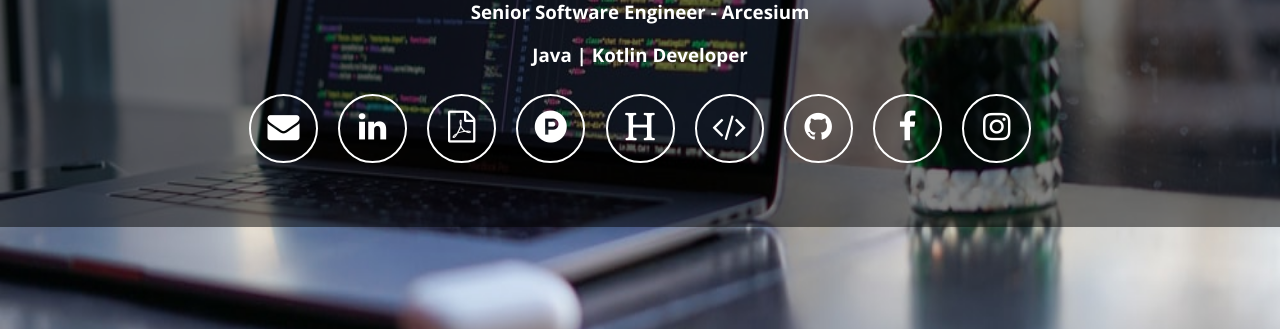
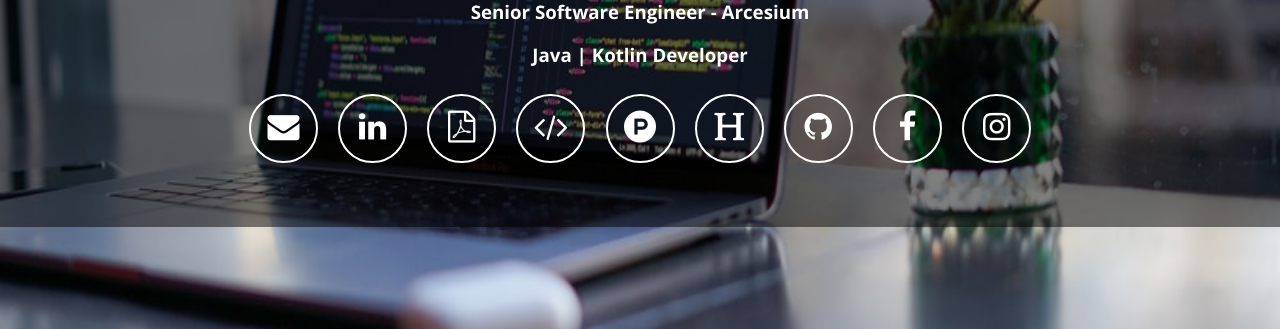
Before and after one commit to Kboke1/kboke1.github.io, a Jekyll site: the page built from index.html, in a window 1280 px wide. Shown: the part 422-751 px from the top of the page. Built offline with Jekyll 4.4.1, drawn with Linux system fonts in a browser that asks for light colours; nearby versions of some CDN libraries.

Commit message:
Update index.html
Reordered list

```diff
--- a/index.html
+++ b/index.html
@@ -45,6 +45,10 @@ permalink: /
                     <li><div class="tooltip"><a class="fa fa-2x fa-file-pdf-o" href="{{ site.resume_url }}"><span class="description">Resume</span></a><span class="tooltiptext">Resume</span></div></li>
                     {% endif %}
 
+                    {% if site.leetcode_username %}
+                    <li><div class="tooltip"><a class="fa fa-2x fa-code" href="https://leetcode.com/{{ site.leetcode_username }}"><span class="description">LeetCode</span></a><span class="tooltiptext">LeetCode</span></div></li>
+                    {% endif %}
+
                     {% if site.pluralsight_username %}
                     <li><div class="tooltip"><a class="fa fa-2x fa-product-hunt" href="https://app.pluralsight.com/profile/{{ site.pluralsight_username }}"><span class="description">PluralSight</span></a><span class="tooltiptext">PluralSight</span></div></li>
                     {% endif %}
@@ -52,11 +56,6 @@ permalink: /
                     {% if site.hackerrank_username %}
                     <li><div class="tooltip"><a class="fa fa-2x fa-header" href="https://hackerrank.com/{{ site.hackerrank_username }}"><span class="description">HackerRank</span></a><span class="tooltiptext">HackerRank</span></div></li>
                     {% endif %}
-
-                    {% if site.leetcode_username %}
-                    <li><div class="tooltip"><a class="fa fa-2x fa-code" href="https://leetcode.com/{{ site.leetcode_username }}"><span class="description">LeetCode</span></a><span class="tooltiptext">LeetCode</span></div></li>
-                    {% endif %}
-
 
                     {% if site.github_username %}
                     <li><div class="tooltip"><a class="fa fa-2x fa-github" href="https://github.com/{{ site.github_username }}"><span class="description">GitHub</span></a><span class="tooltiptext">GitHub</span></div></li>
```
